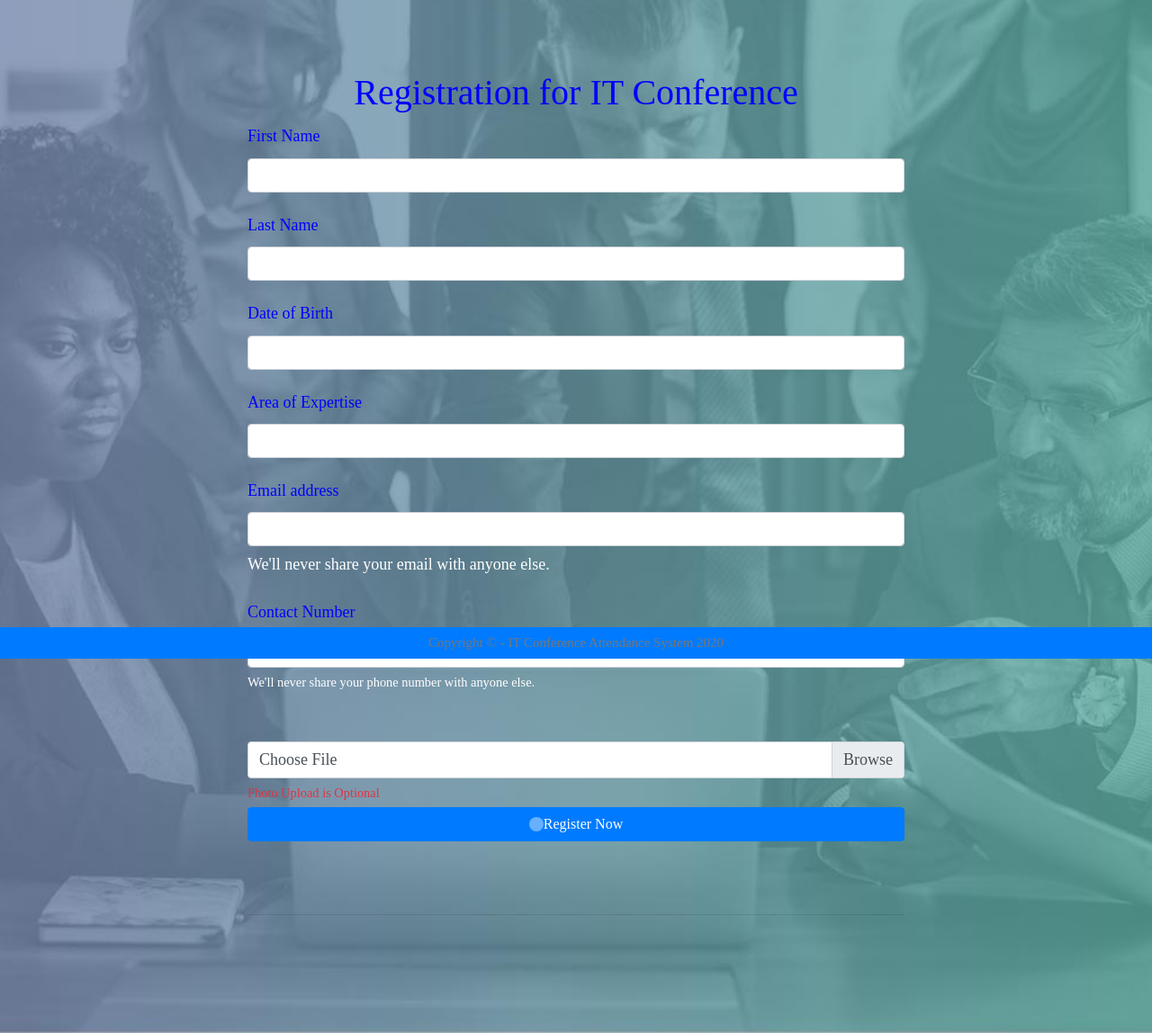
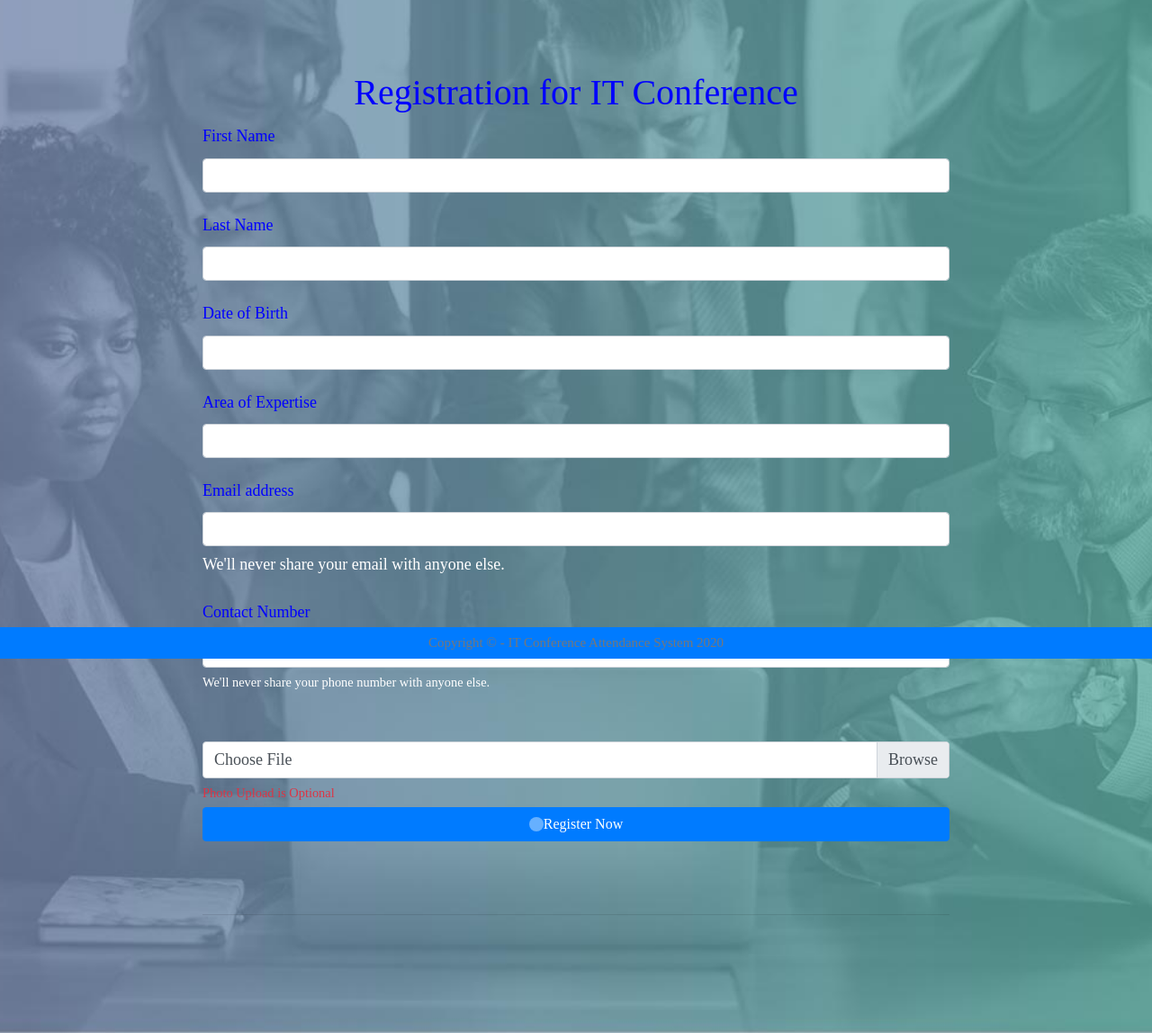
Before and after one commit to antoboo/attendance, a PHP site: page /index.php in a window 1280 px wide. Shown: the part 68-1216 px from the top of the page at 90% size. Run offline with PHP 8.4, Linux system fonts and the light colour scheme; data that the repository does not hold is empty; some libraries are stand-ins or nearby versions; some web fonts are replaced.

```diff
--- a/css/style.css
+++ b/css/style.css
@@ -135,7 +135,7 @@ body {
   padding: 115px 0; }
 
 .container {
-  width: 760px;
+  width: 860px;
   position: relative;
   margin: 0 auto; }
 
```
